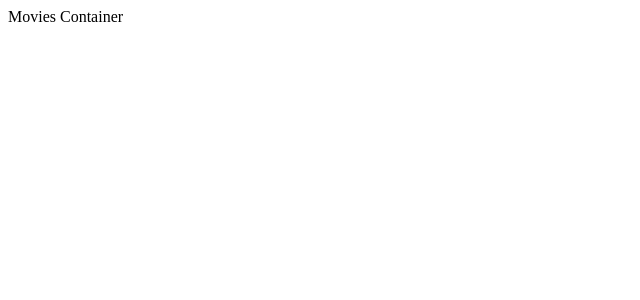
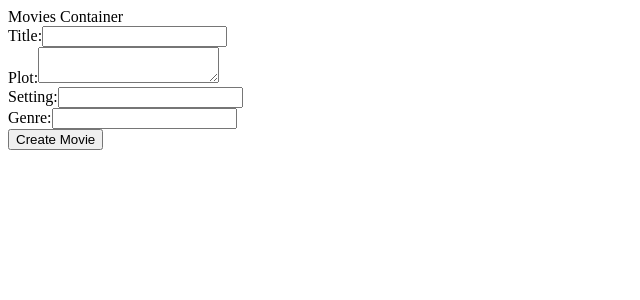
Before and after one commit to rahimshahad/react_proj, a React (Create React App) app in the folder fan_fiction_client/: page / in a window 1280 px wide. Shown: the top 300 px of the page, without its empty margins (0-640 px from the left). Built offline with nearby package versions, Linux system fonts and the light colour scheme; no server answers.

Commit message:
mount movies form to app.js

```diff
--- a/fan_fiction_client/src/components/App.js
+++ b/fan_fiction_client/src/components/App.js
@@ -1,10 +1,12 @@
 import React from 'react'
 import MoviesContainer from './MoviesContainer'
+import MoviesForm from './MoviesForm'
 
 export default function App() {
     return (
         <div>
             <MoviesContainer />
+            <MoviesForm />
         </div>
     )
 }
--- a/fan_fiction_client/src/components/MoviesForm.js
+++ b/fan_fiction_client/src/components/MoviesForm.js
@@ -15,7 +15,7 @@ export default class MoviesForm extends Component {
                    <input type='text' value={this.state.title} name='title'/>
                    <br/>
                    <label>Plot:</label>
-                   <input type='text' value={this.state.plot} name='plot'/>
+                   <textarea value={this.state.plot} name='plot'/>
                    <br/>
                    <label>Setting:</label>
                    <input type='text' value={this.state.setting} name='setting'/>
@@ -23,7 +23,7 @@ export default class MoviesForm extends Component {
                    <label>Genre:</label>
                    <input type='text' value={this.state.genre} name='genre'/>
                    <br/>
-                   <input type='submit' value='Create Movie' />>
+                   <input type='submit' value='Create Movie' />
                </form>
             </div>
         )
```
